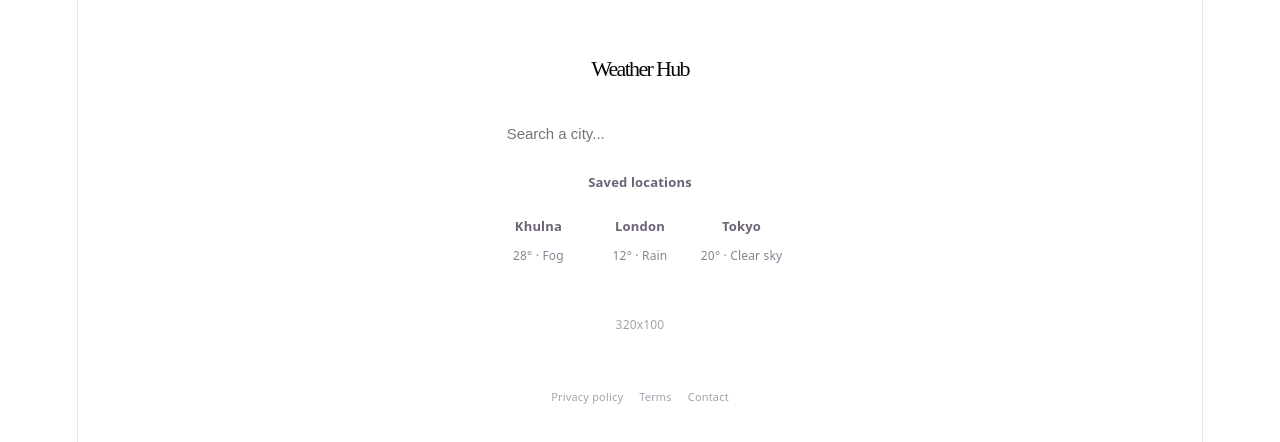
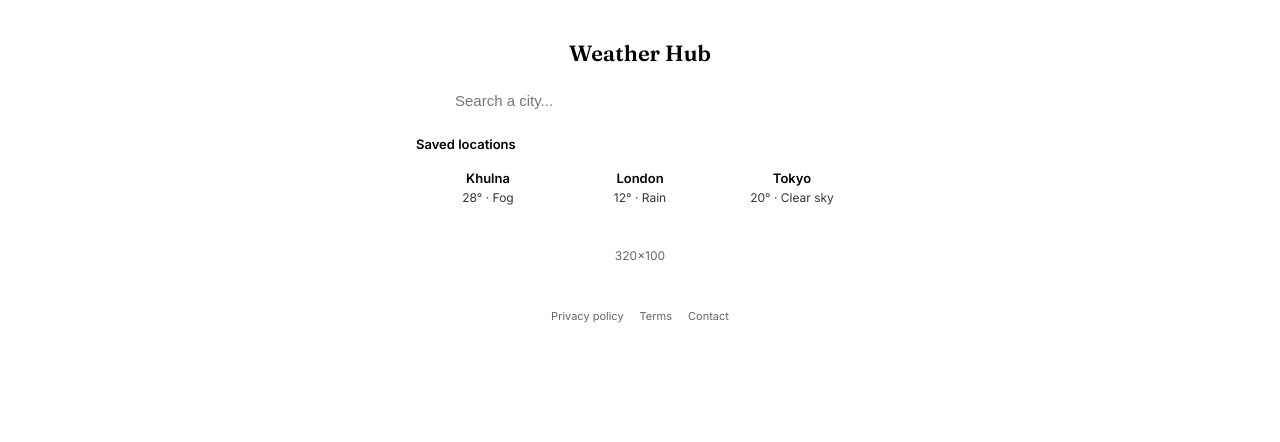
Before and after one commit to zeeshan-ilyas01/Weather_Forcast_webAPP, a React (Vite) app in the folder weather-app--/: page / in a window 1280 px wide. Shown: the top 442 px of the page. Built offline with nearby package versions, Linux system fonts and the light colour scheme.

Commit message:
add global sky/cloud CSS and dynamic gradient background to DetailPage

```diff
--- a/weather-app--/src/index.css
+++ b/weather-app--/src/index.css
@@ -1,111 +1,70 @@
-:root {
-  --text: #6b6375;
-  --text-h: #08060d;
-  --bg: #fff;
-  --border: #e5e4e7;
-  --code-bg: #f4f3ec;
-  --accent: #aa3bff;
-  --accent-bg: rgba(170, 59, 255, 0.1);
-  --accent-border: rgba(170, 59, 255, 0.5);
-  --social-bg: rgba(244, 243, 236, 0.5);
-  --shadow:
-    rgba(0, 0, 0, 0.1) 0 10px 15px -3px, rgba(0, 0, 0, 0.05) 0 4px 6px -2px;
+@import url('https://fonts.googleapis.com/css2?family=Fraunces:wght@500;600&family=Inter:wght@400;500;600&display=swap');
 
-  --sans: system-ui, 'Segoe UI', Roboto, sans-serif;
-  --heading: system-ui, 'Segoe UI', Roboto, sans-serif;
-  --mono: ui-monospace, Consolas, monospace;
+* { box-sizing: border-box; }
+body { margin: 0; font-family: 'Inter', sans-serif; }
 
-  font: 18px/145% var(--sans);
-  letter-spacing: 0.18px;
-  color-scheme: light dark;
-  color: var(--text);
-  background: var(--bg);
-  font-synthesis: none;
-  text-rendering: optimizeLegibility;
-  -webkit-font-smoothing: antialiased;
-  -moz-osx-font-smoothing: grayscale;
-
-  @media (max-width: 1024px) {
-    font-size: 16px;
-  }
+.sky {
+  position: relative;
+  height: 220px;
+  overflow: hidden;
+  background: rgba(255,255,255,0.08);
+  border-radius: 16px;
+  margin-bottom: 20px;
 }
 
-@media (prefers-color-scheme: dark) {
-  :root {
-    --text: #9ca3af;
-    --text-h: #f3f4f6;
-    --bg: #16171d;
-    --border: #2e303a;
-    --code-bg: #1f2028;
-    --accent: #c084fc;
-    --accent-bg: rgba(192, 132, 252, 0.15);
-    --accent-border: rgba(192, 132, 252, 0.5);
-    --social-bg: rgba(47, 48, 58, 0.5);
-    --shadow:
-      rgba(0, 0, 0, 0.4) 0 10px 15px -3px, rgba(0, 0, 0, 0.25) 0 4px 6px -2px;
-  }
-
-  #social .button-icon {
-    filter: invert(1) brightness(2);
-  }
+.star {
+  position: absolute;
+  width: 2px; height: 2px;
+  background: white;
+  border-radius: 50%;
+  animation: twinkle 2s ease-in-out infinite;
+}
+@keyframes twinkle {
+  0%, 100% { opacity: 0.2; }
+  50% { opacity: 1; }
 }
 
-body {
-  margin: 0;
+.cloud {
+  position: absolute;
+  left: -150px;
+  width: 120px; height: 50px;
+  animation: drift linear infinite;
+}
+.puff {
+  position: absolute;
+  background: white;
+  border-radius: 50%;
+  opacity: 0.9;
+}
+.puff1 { width: 70px; height: 40px; left: 25px; top: 5px; }
+.puff2 { width: 55px; height: 45px; left: 55px; top: -5px; }
+.puff3 { width: 45px; height: 35px; left: 0px; top: 15px; }
+@keyframes drift {
+  from { transform: translateX(0); }
+  to { transform: translateX(120vw); }
 }
 
-#root {
-  width: 1126px;
-  max-width: 100%;
-  margin: 0 auto;
-  text-align: center;
-  border-inline: 1px solid var(--border);
-  min-height: 100svh;
-  display: flex;
-  flex-direction: column;
-  box-sizing: border-box;
+.drop {
+  position: absolute;
+  top: -10px;
+  width: 2px; height: 16px;
+  background: rgba(255,255,255,0.6);
+  animation: fall 0.6s linear infinite;
+}
+@keyframes fall {
+  from { transform: translateY(-10px); }
+  to { transform: translateY(230px); }
 }
 
-h1,
-h2 {
-  font-family: var(--heading);
-  font-weight: 500;
-  color: var(--text-h);
+.flake {
+  position: absolute;
+  top: -10px;
+  width: 5px; height: 5px;
+  background: white;
+  border-radius: 50%;
+  animation: snowfall 6s linear infinite;
 }
-
-h1 {
-  font-size: 56px;
-  letter-spacing: -1.68px;
-  margin: 32px 0;
-  @media (max-width: 1024px) {
-    font-size: 36px;
-    margin: 20px 0;
-  }
+@keyframes snowfall {
+  from { transform: translateY(-10px); }
+  to { transform: translateY(230px); }
 }
-h2 {
-  font-size: 24px;
-  line-height: 118%;
-  letter-spacing: -0.24px;
-  margin: 0 0 8px;
-  @media (max-width: 1024px) {
-    font-size: 20px;
-  }
-}
-p {
-  margin: 0;
-}
-
-code,
-.counter {
-  font-family: var(--mono);
-  display: inline-flex;
-  border-radius: 4px;
-  color: var(--text-h);
-}
-
-code {
-  font-size: 15px;
-  line-height: 135%;
-  padding: 4px 8px;
-  background: var(--code-bg);
-}
--- a/weather-app--/src/pages/DetailPage.jsx
+++ b/weather-app--/src/pages/DetailPage.jsx
@@ -55,7 +55,16 @@ export default function DetailPage({ cityName = "Lahore", latitude = 31.55, long
   }));
 
   return (
-    <div style={{ maxWidth: 480, margin: "0 auto", padding: "24px 16px" }}>
+   // <div style={{ maxWidth: 480, margin: "0 auto", padding: "24px 16px" }}>
+
+   <div style={{
+  maxWidth: 480,
+  margin: "0 auto",
+  padding: "24px 16px",
+  background: isDay ? "linear-gradient(180deg, #4FA8D8, #DCF3EE)" : "linear-gradient(180deg, #0D1B2A, #243352)",
+  color: "#FAF8F4",
+  minHeight: "100vh",
+}}>
       <p style={{ textAlign: "center", fontFamily: "'Fraunces', serif", fontSize: 18 }}>
         {cityName}
       </p>
```
